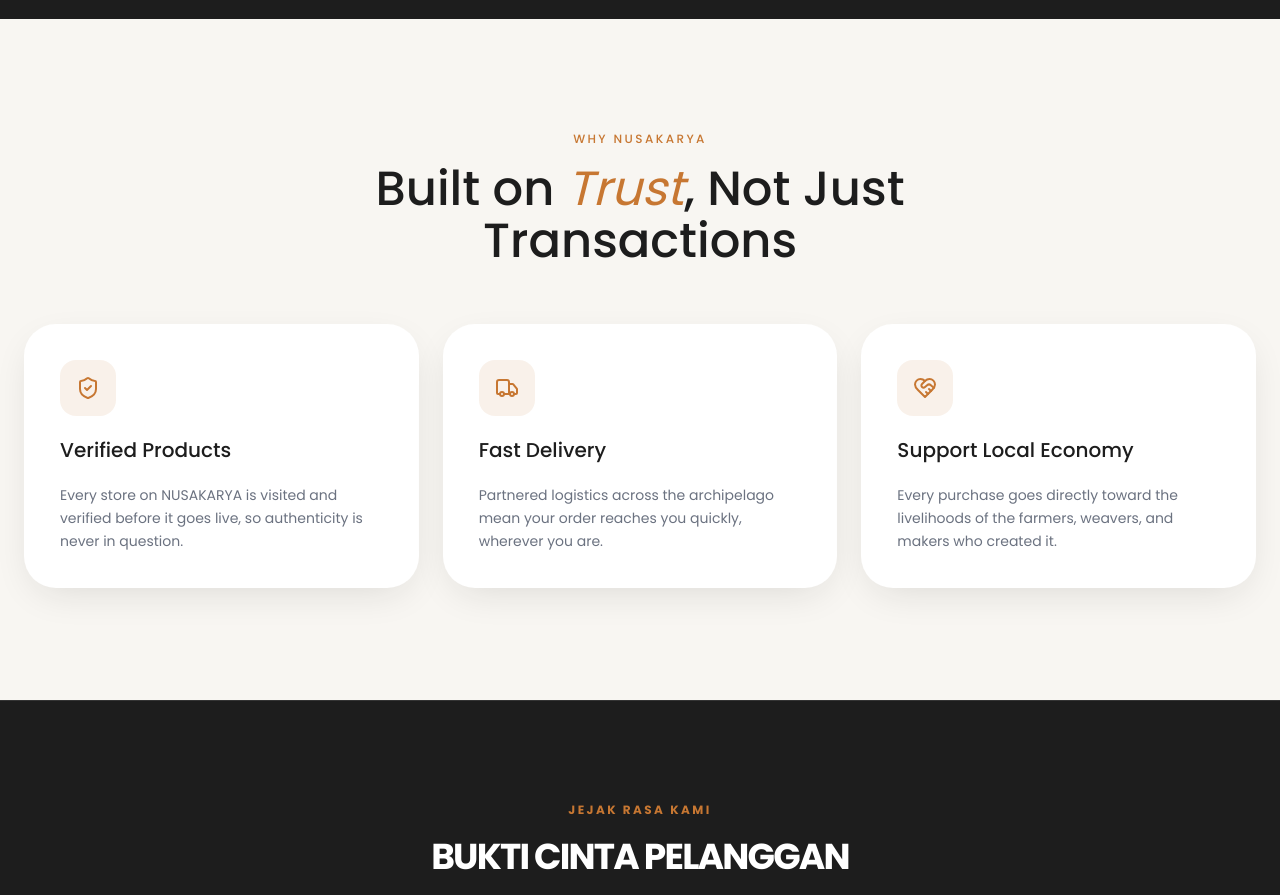
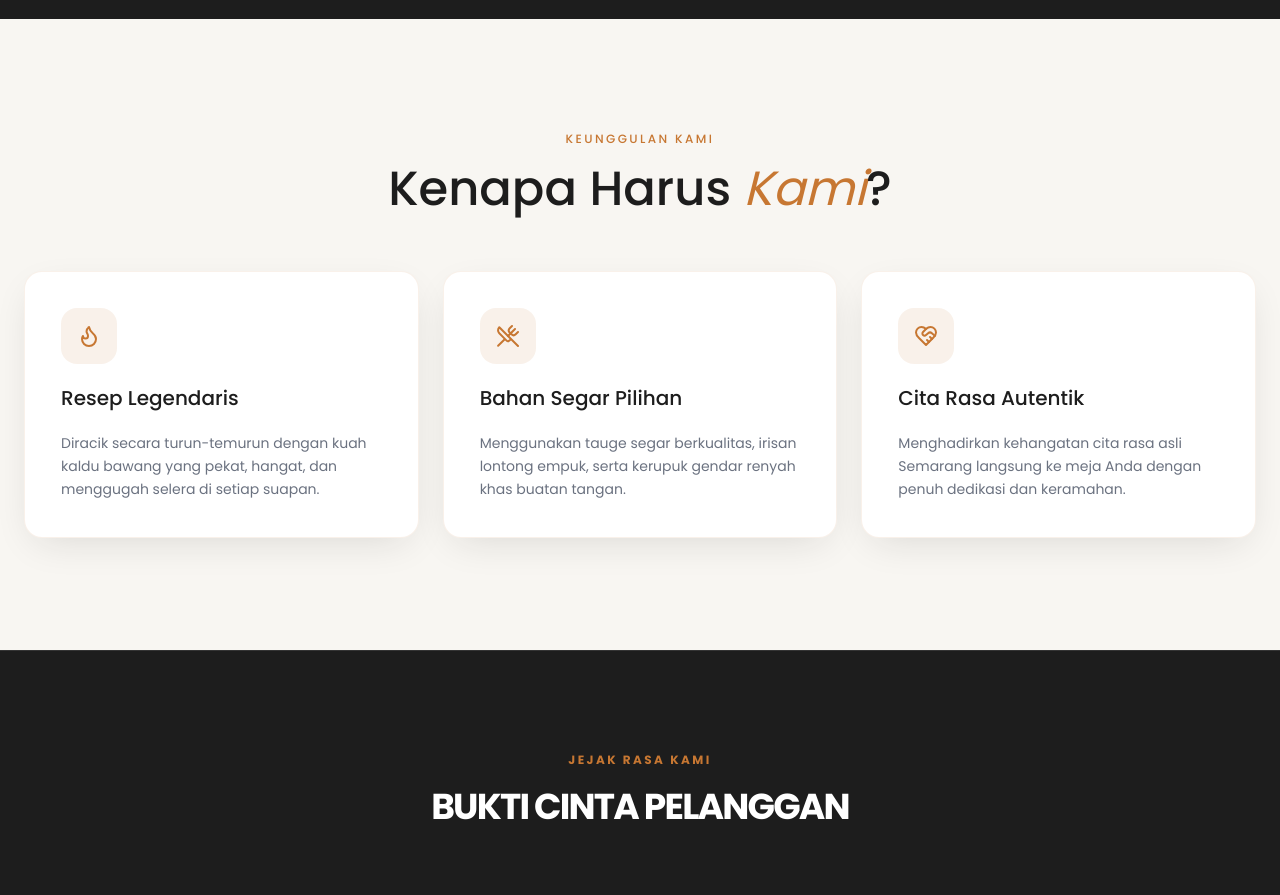
Before and after one commit to syarif32/Mie_Kopyok_Pak_Zain, a Next.js app: page / in a window 1280 px wide. Shown: the part 4500-5395 px from the top of the page. Built offline with nearby package versions, Linux system fonts and the light colour scheme; no server answers.

Commit message:
UI Update

```diff
--- a/src/app/(marketing)/gallery/page.tsx
+++ b/src/app/(marketing)/gallery/page.tsx
@@ -170,7 +170,7 @@ export default function GalleryPage() {
               className="text-center mb-6 px-6"
             >
               <h3 className="text-5xl md:text-5xl font-bold tracking-tighter uppercase">
-                Menerima Pesanan <span className="emphasis text-[var(--color-primary)] lowercase">Catering</span>
+                Menerima Pesanan <span className="emphasis text-[var(--color-primary)] lowercase">Sesuai Request Anda</span>
               </h3>
             </motion.div>
 
@@ -199,7 +199,7 @@ export default function GalleryPage() {
         <section className='py-20 md:py-32 w-full flex items-center justify-center relative shrink-0 z-10'>
           <div className='absolute inset-0 bg-[linear-gradient(to_right,#8B6B4D20_1px,transparent_1px),linear-gradient(to_bottom,#8B6B4D20_1px,transparent_1px)] bg-[size:54px_54px] [mask-image:radial-gradient(ellipse_60%_50%_at_50%_0%,#000_70%,transparent_100%)]'></div>
           <h2 className='2xl:text-7xl text-5xl px-8 font-bold text-center tracking-tight uppercase leading-[120%] relative z-10'>
-            Menu <span className="emphasis text-[var(--color-primary)] lowercase">Catering</span>
+            Menu <span className="emphasis text-[var(--color-primary)] lowercase">Pesanan</span>
           </h2>
         </section>
 
--- a/src/components/why-choose-us.tsx
+++ b/src/components/why-choose-us.tsx
@@ -1,27 +1,27 @@
 "use client";
 
 import { motion } from "framer-motion";
-import { ShieldCheck, Truck, HeartHandshake } from "lucide-react";
+import { UtensilsCrossed, Flame, HeartHandshake } from "lucide-react";
 import { SectionHeading } from "@/components/section-heading";
 
 const reasons = [
   {
-    icon: ShieldCheck,
-    title: "Verified Products",
+    icon: Flame,
+    title: "Resep Legendaris",
     description:
-      "Every store on NUSAKARYA is visited and verified before it goes live, so authenticity is never in question.",
+      "Diracik secara turun-temurun dengan kuah kaldu bawang yang pekat, hangat, dan menggugah selera di setiap suapan.",
   },
   {
-    icon: Truck,
-    title: "Fast Delivery",
+    icon: UtensilsCrossed,
+    title: "Bahan Segar Pilihan",
     description:
-      "Partnered logistics across the archipelago mean your order reaches you quickly, wherever you are.",
+      "Menggunakan tauge segar berkualitas, irisan lontong empuk, serta kerupuk gendar renyah khas buatan tangan.",
   },
   {
     icon: HeartHandshake,
-    title: "Support Local Economy",
+    title: "Cita Rasa Autentik",
     description:
-      "Every purchase goes directly toward the livelihoods of the farmers, weavers, and makers who created it.",
+      "Menghadirkan kehangatan cita rasa asli Semarang langsung ke meja Anda dengan penuh dedikasi dan keramahan.",
   },
 ];
 
@@ -29,9 +29,9 @@ export function WhyChooseUs() {
   return (
     <section className="mx-auto max-w-7xl px-6 py-28">
       <SectionHeading
-        eyebrow="Why NUSAKARYA"
-        title="Built on Trust, Not Just Transactions"
-        emphasisWord="Trust"
+        eyebrow="Keunggulan Kami"
+        title="Kenapa Harus Kami?"
+        emphasisWord="Kami"
         align="center"
         className="mx-auto"
       />
@@ -46,13 +46,13 @@ export function WhyChooseUs() {
               whileInView={{ opacity: 1, y: 0 }}
               viewport={{ once: true, margin: "-60px" }}
               transition={{ duration: 0.6, delay: index * 0.1 }}
-              className="flex flex-col items-start gap-5 rounded-[32px] bg-white p-9 shadow-nk-card"
+              className="flex flex-col items-start gap-5 rounded-[var(--radius-nk-sm)] bg-white p-9 shadow-nk-card border border-[var(--color-primary)]/10"
             >
-              <div className="flex h-14 w-14 items-center justify-center rounded-2xl bg-primary/10 text-primary">
+              <div className="flex h-14 w-14 items-center justify-center rounded-2xl bg-[var(--color-primary)]/10 text-[var(--color-primary)]">
                 <Icon size={24} />
               </div>
-              <h3 className="text-xl font-medium text-dark">{reason.title}</h3>
-              <p className="text-sm leading-relaxed text-gray">
+              <h3 className="text-xl font-medium text-[var(--color-dark)]">{reason.title}</h3>
+              <p className="text-sm leading-relaxed text-[var(--color-gray)]">
                 {reason.description}
               </p>
             </motion.div>
```
